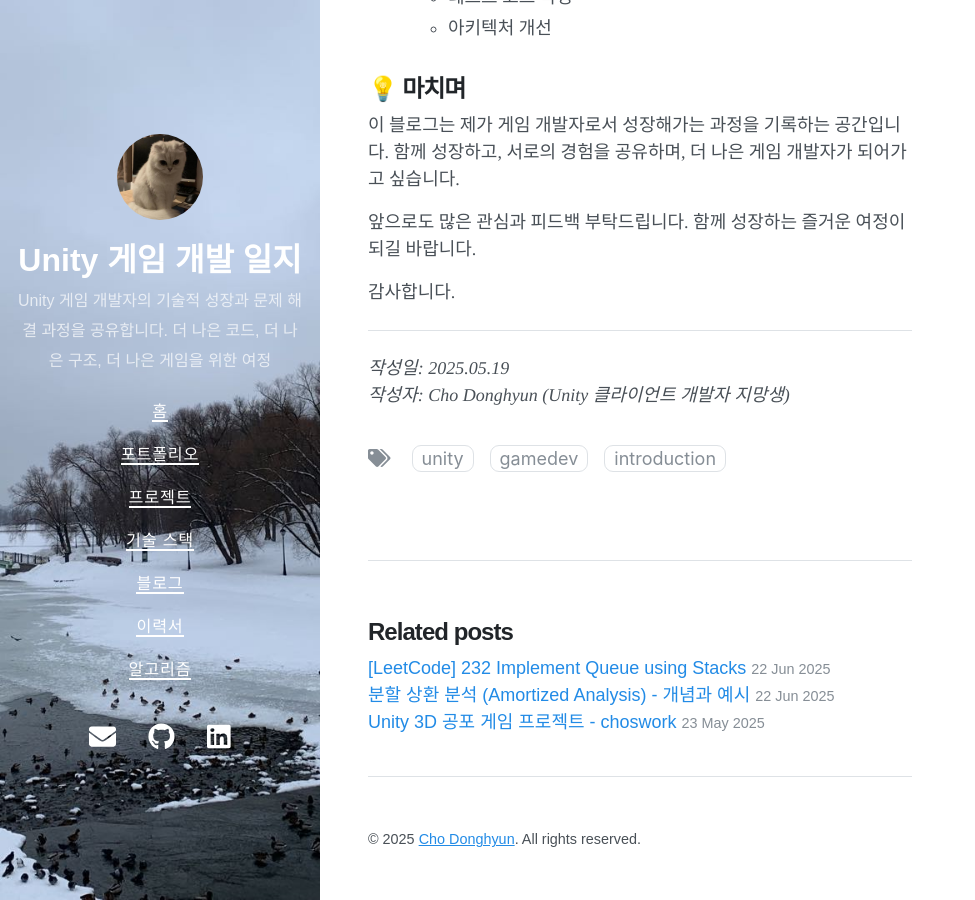
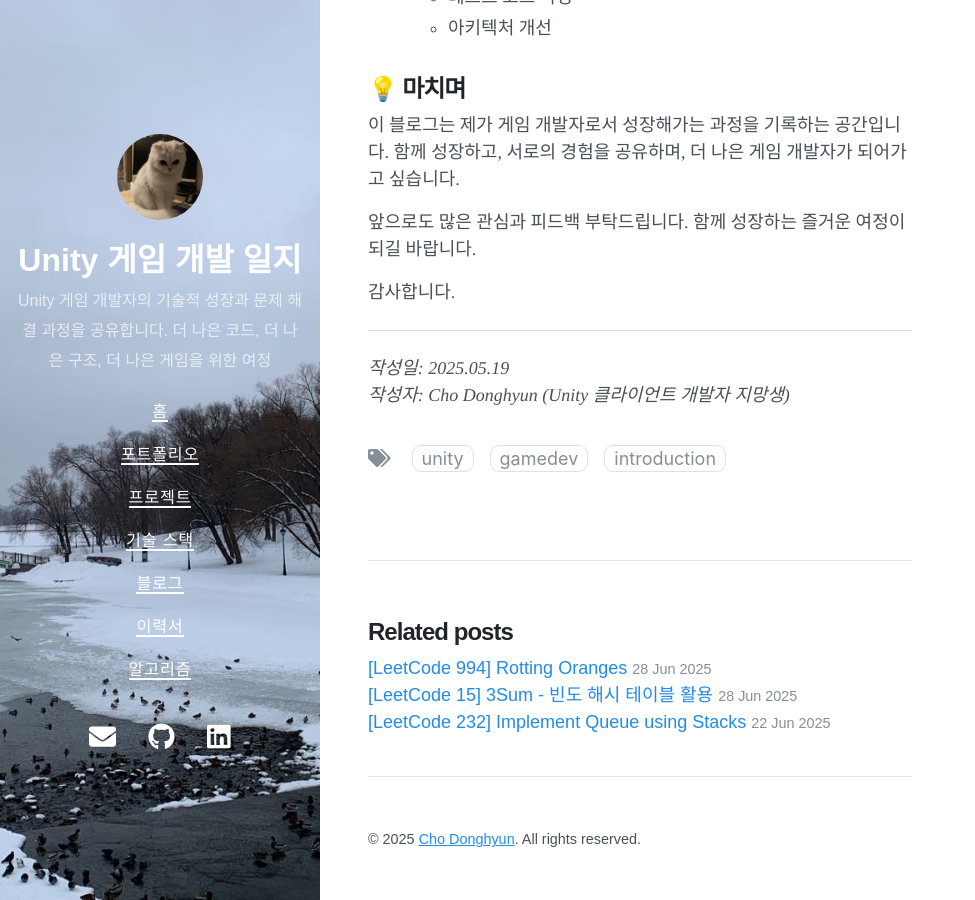
Before and after one commit to vlaud/vlaud.github.io, a Jekyll site: the page built from _posts/2025-05-19-welcome-to-my-blog.md, in a window 1280 px wide and 900 px high, scrolled down 2102 px. Shown: the whole window, without its empty margins (0-975 px from the left). Built offline with Jekyll 4.4.1, drawn with Linux system fonts in a browser that asks for light colours; nearby versions of some CDN libraries; part of the change alters nothing that is shown.

Commit message:
릿코드 15, 993번
3sum: 카운팅 풀이
rotting oranges: bfs 풀이

````diff
--- a/_posts/2025-05-19-welcome-to-my-blog.md
+++ b/_posts/2025-05-19-welcome-to-my-blog.md
@@ -5,7 +5,10 @@ date: 2025-05-19
 categories: [Blog]
 tags: [Unity, GameDev, Introduction]
 ---
-
+<!-- 주석. -->
+[//]: # (주석.)
+[//]: # "주석."
+[//]: # '주석 쓰는 법.'
 안녕하세요, 게임 개발자 지망생 조동현입니다.
 
 이 블로그는 제가 Unity와 C#을 사용한 게임 개발 과정에서의 학습과 성장을 기록하는 공간입니다. 특히 다음과 같은 내용을 다루고자 합니다:
--- a/_posts/2025-06-22-leetcode-232-implement-queue-using-stacks.md
+++ b/_posts/2025-06-22-leetcode-232-implement-queue-using-stacks.md
@@ -1,6 +1,6 @@
 ---
 layout: post
-title: "[LeetCode] 232 Implement Queue using Stacks"
+title: "[LeetCode 232]  Implement Queue using Stacks"
 date: 2025-06-22
 categories: [Algorithm, LeetCode]
 tags: [Algorithm, LeetCode, Stack, Queue, 자료구조]
@@ -71,7 +71,7 @@ private:
 - `move`: 두 스택 사이의 이동을 관리
 - 큐의 앞(front)은 항상 outStack의 top에 위치
 
-### 시간복잡도
+## 시간복잡도
 - 각 연산의 평균 시간복잡도: O(1) (Amortized)
 - `move`: O(n)
 
@@ -82,4 +82,4 @@ private:
 ---
 
 *작성일: 2025.06.22*<br/>
-*작성자: Cho Donghyun (Unity 클라이언트 개발자 지망생)*
+*작성자: Cho Donghyun*
--- /dev/null
+++ b/_posts/2025-06-28-leetcode-15-3sum.md
@@ -0,0 +1,102 @@
+---
+layout: post
+title: "[LeetCode 15] 3Sum - 빈도 해시 테이블 활용"
+date: 2025-06-28
+categories: [Algorithm, LeetCode]
+tags: [Algorithm, LeetCode, Hash Table, Counting, 정렬]
+---
+
+<a href="https://leetcode.com/problems/3sum/" style="font-size:1.5em;"><b>문제 링크</b></a>
+
+## 문제 설명<br/><br/>
+정수 배열 nums가 주어졌을 때, 합이 0이 되는 모든 고유한 삼중항 [nums[i], nums[j], nums[k]]를 찾기.<br/><br/>
+
+**입력 예시:** `nums = [-1,0,1,2,-1,-4]`<br/><br/>
+**출력 예시:** `[[-1,-1,2],[-1,0,1]]` <br/><br/>
+**설명:**
+- `nums[0] + nums[1] + nums[2] = (-1) + 0 + 1 = 0.`
+- `nums[1] + nums[2] + nums[4] = 0 + 1 + (-1) = 0.`
+- `nums[0] + nums[3] + nums[4] = (-1) + 2 + (-1) = 0.`
+- `고유한 3개의 원소 배열은 [-1,-1,2],[-1,0,1] 이다.`
+
+**제약:**
+- 3 ≤ nums.length ≤ 3000
+- -10⁵ ≤ nums[i] ≤ 10⁵
+- 중복된 삼중항은 포함하지 않음
+
+## 풀이 전략
+### 핵심 아이디어
+- 배열 정렬 후, 각 수의 등장 횟수를 mp[]에 저장
+- 두 수를 고르고 나머지 한 수를 -x-y로 계산하여, mp[]를 통해 존재 여부 확인
+- 조건 충족 시, {x, y, -x-y}를 정답에 추가
+
+### 왜 카운팅을 사용하는가?
+- **빠른 검색**: O(1) 시간에 특정 합이 존재하는지 확인 가능
+- **모든 조합 저장**: 두 수의 모든 가능한 조합을 미리 계산하여 저장
+- **유연한 접근**: 투 포인터와 달리 순서에 관계없이 조합 탐색 가능
+
+<!-- {% raw %} 중괄호 {{}} {% endraw %} -->
+## c++ 코드
+```cpp{% raw %}
+class Solution {
+public:
+    vector<vector<int>> threeSum(vector<int>& nums) {
+        const int n = nums.size();
+        sort(nums.begin(), nums.end());
+
+        int minn = -nums[0];
+        int maxx = nums[n-1];
+        vector<int> mp(minn+maxx+1, 0);
+        for (int it : nums) mp[it+minn]++;
+
+        vector<vector<int>> res;
+        int i = 0;
+        while(i < n){
+            int x = nums[i];
+            int j = i+1;
+            while (j < n){
+                int y = nums[j];
+                int req = -x-y;
+
+                while(j<n && nums[j] == y) j++;
+
+                if (req<y) break;
+                if (req > maxx) continue;
+
+                int val = mp[req+minn];
+                int same = 0;
+                if (req == x) same++;
+                if (req == y) same++;
+                if (val > same) res.push_back({x,y,req});
+            }
+            while(i<n && nums[i] == x) i++;
+        }
+        return res;
+    }
+};{% endraw %}
+```
+
+## 과정
+1. **해시맵에 각 수의 빈도수 저장**:
+   - mp[]에 nums내의의 중복되는 원소들의 빈도수를 저장
+2. **-x-y의 존재 여부 확인**:
+   - x = nums[i]와 y = nums[j]에 대해, req = -x-y가 해시맵에 있는지 확인
+   - req가 존재하고, req의 빈도수가 겹치는 수 same보다 큰 경우, 해당하는 (x,y) 쌍들과 조합하여 삼중항 생성
+3. **중복 제거**:
+   - nums[i]나 nums[j]가 이전의 x나 y와 같다면 i와 j 상승승
+
+## 시간복잡도
+- **정렬**: O(n log n)
+- **카운팅**: O(n) - 모든 수의 등장 횟수 카운트
+- **이중 while 루프**: O(n²)
+
+## 공간복잡도
+- **mp**: O(M), M = max - min
+
+## 마치며
+해시맵을 이용한 3Sum 풀이는 메모리를 더 사용하지만, 투 포인터 방식과는 다른 접근법을 보여줍니다. 특히 모든 가능한 조합을 미리 계산해두는 전략은 다른 문제에도 응용할 수 있는 유용한 기법입니다.
+
+---
+
+*작성일: 2025.06.28*<br/>
+*작성자: Cho Donghyun*
--- /dev/null
+++ b/_posts/2025-06-28-leetcode-994-rotting-oranges.md
@@ -0,0 +1,107 @@
+---
+layout: post
+title: "[LeetCode 994] Rotting Oranges"
+date: 2025-06-28
+categories: [Algorithm, LeetCode]
+tags: [Algorithm, LeetCode, BFS, Queue, 자료구조]
+---
+
+<a href="https://leetcode.com/problems/rotting-oranges/" style="font-size:1.5em;"><b>문제 링크</b></a>
+
+## 문제 설명<br/><br/>
+신선한 오렌지가 썩은 오렌지에 의해 썩어가는 최소 시간 구하기 <br/><br/>
+
+<!-- 백틱: `grid[i][j]`(각 배열의 원소)는 0, 1 이나 2이다.-->
+<!-- 이스케이프: grid\[i\]\[j\](각 배열의 원소)는 0, 1 이나 2이다.-->
+**입력 예시:** `grid = [[2,1,1],[1,1,0],[0,1,1]]`<br/><br/>
+**출력 예시:** `4` <br/><br/>
+**제약:**
+- `m(행의 길이) == grid.length`
+- `n(열의 길이) == grid[i].length`
+- `1 <= m, n <= 10`
+- `grid[i][j](각 배열의 원소)는 0, 1 이나 2이다.`<br/><br/>
+
+## 풀이 전략<br/><br/>
+**핵심 아이디어:** BFS(너비 우선 탐색)을 통해 썩은 오렌지부터 확산<br/><br/>
+**BFS 사용 이유:** 최단 시간을 구해야 하기 때문에<br/><br/>
+**구체적 방법:**
+- 썩은 오렌지(2)를 큐에 넣음
+- 각 단계마다 인접한 신선 오렌지(1)을 썩게(2로 변환) 만든 후, 큐에 좌표 삽입
+- 큐가 빌 때까지 반복
+
+<!-- {% raw %} 중괄호 {{}} {% endraw %} -->
+## c++ 코드
+```cpp{% raw %}
+class Solution {
+// 좌표 r,c와 time을 넣는 큐
+using timeQ = queue<pair<pair<int,int>, int>>;
+public:
+    int orangesRotting(vector<vector<int>>& grid) {
+        const int m = grid.size(), n = grid[0].size();
+        int res = 0;
+        timeQ q;
+
+        // 그리드 내의 썩은 오렌지를 큐에 삽입(좌표, 시간 0)
+        for (int i = 0; i < m; i++){
+            for (int j = 0; j < n; j++){
+                if (grid[i][j] == 2) q.push({{i,j}, 0});
+            }
+        }
+
+        while(!q.empty()){
+            // it (좌표), time(시갼)
+            auto [it, time] = q.front();
+            q.pop();
+
+            // r : x축, c : y축
+            int r = it.first, c = it.second;
+
+            res = max(res, time);
+            for (int i = -1; i < 2; i+=2){
+                int nr = r+i, nc = c+i;
+
+                // 가능 범위 좌표에서 원소가 1이면 2로 바꾸고 큐에 좌표와, time+1 삽입
+                if (0 <= nr && nr < m && grid[nr][c] == 1) {
+                    grid[nr][c] = 2;
+                    q.push({{nr,c},time+1});
+                }
+                if (0 <= nc && nc < n && grid[r][nc] == 1) {
+                    grid[r][nc] = 2;
+                    q.push({{r,nc},time+1});
+                }
+            }
+        }
+
+        // 여전히 1이 남아있으면 -1 반환
+        for (int i = 0; i < m; i++){
+            for (int j = 0; j < n; j++){
+                if (grid[i][j] == 1) return -1;
+            }
+        }
+
+        // res 반환
+        return res;
+    }
+};{% endraw %}
+```
+
+## 해설
+- 단계별 과정:
+    1. 썩은 오렌지 위치를 큐에 저장
+    2. BFS로 인접한 신선 오렌지들을 썩힘
+    3. 각 단계마다 시간 카운트
+    4. 모든 오렌지가 썩었는지 확인
+- 예외 처리:
+    - 고립된 신선 오렌지가 있는 경우 (-1 반환)
+
+## 시간복잡도
+- BFS: O(m * n) - 모든 셀을 한 번씩 방문
+
+## 마치며
+이 문제는 스택과 큐의 차이, 그리고 두 자료구조의 조합을 이해하는데 좋은 문제이다.<br/>
+자료구조의 응용과 변환 방법을 이해할 수 있다.
+
+---
+
+*작성일: 2025.06.28*<br/>
+*작성자: Cho Donghyun*
````
